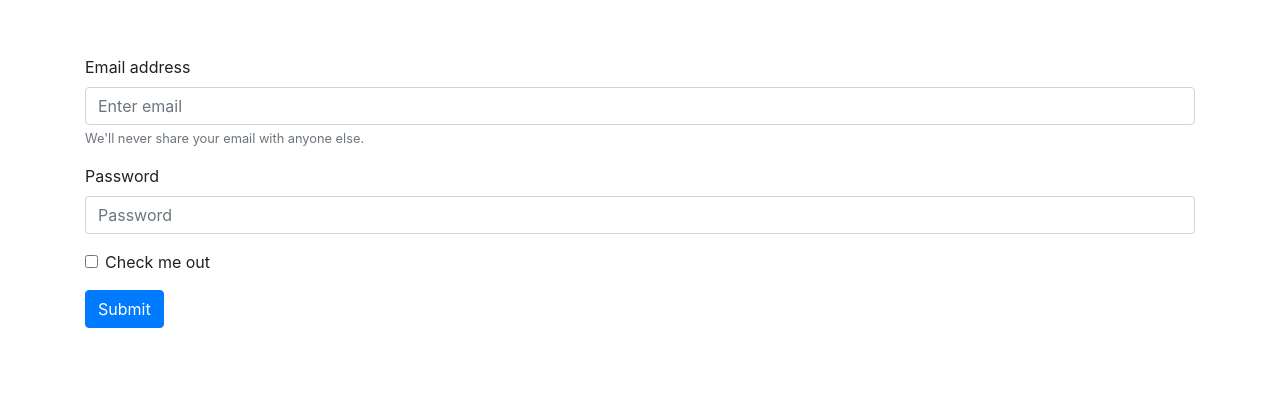
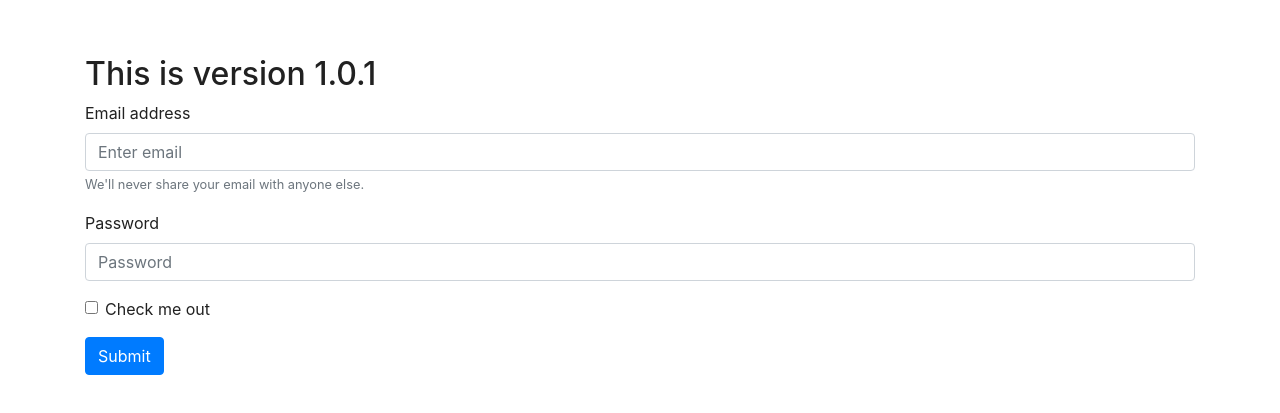
Before and after one commit to sankait36/electron-updater-example, a React app: page / in a window 1280 px wide. Shown: the part 105-518 px from the top of the page. Built offline with nearby package versions, Linux system fonts and the light colour scheme.

Commit message:
Testing update

```diff
--- a/src/components/App.jsx
+++ b/src/components/App.jsx
@@ -16,6 +16,7 @@ class App extends Component {
   render() {
     return (
       <div className="container custom-container">
+        <h2>This is version 1.0.1</h2>
         <form onSubmit={this.handleSubmit}>
           <div className="form-group">
             <label htmlFor="exampleInputEmail1">Email address</label>
```
Also changed, not shown: package.json (+8 -4 lines).
